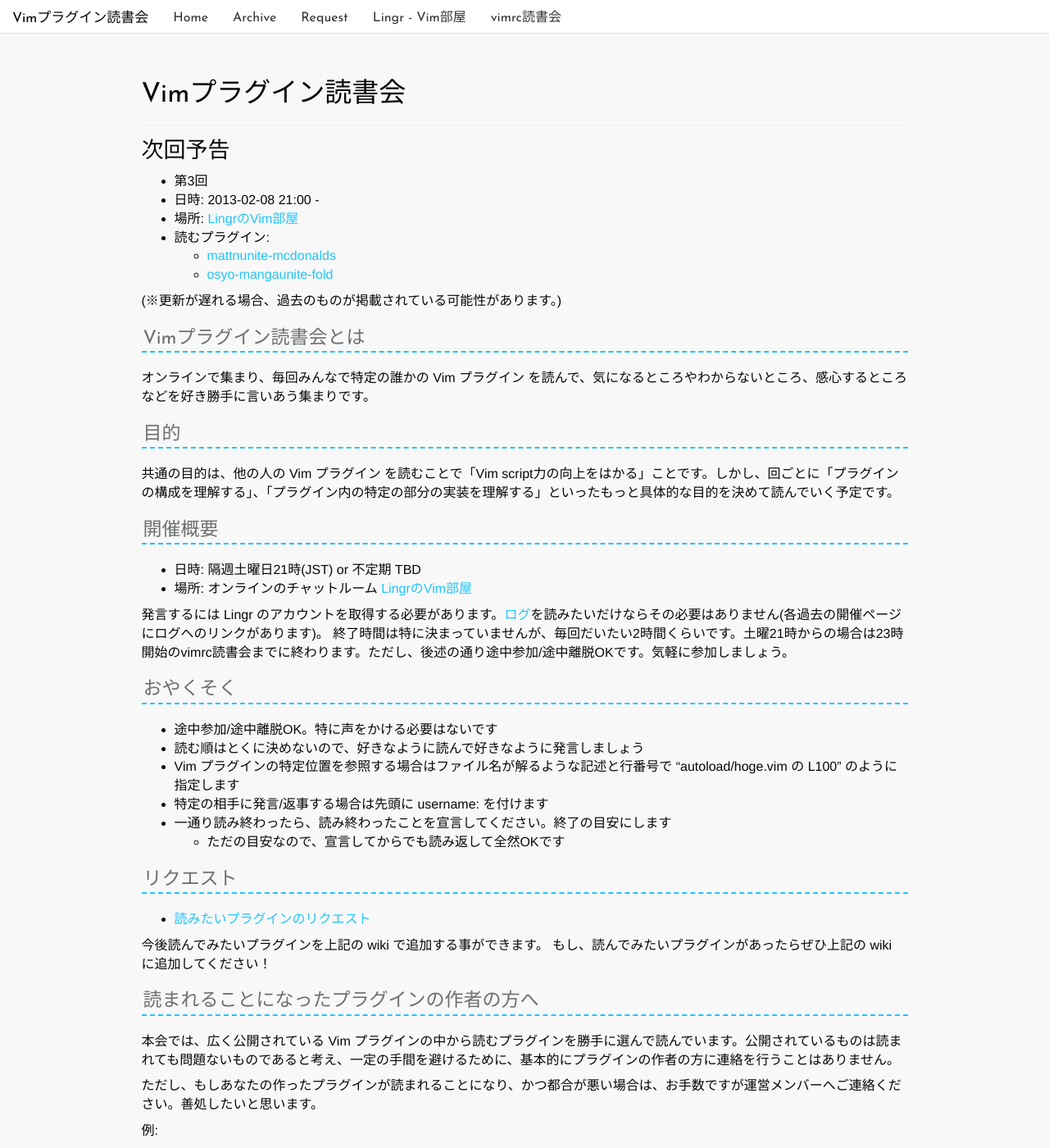
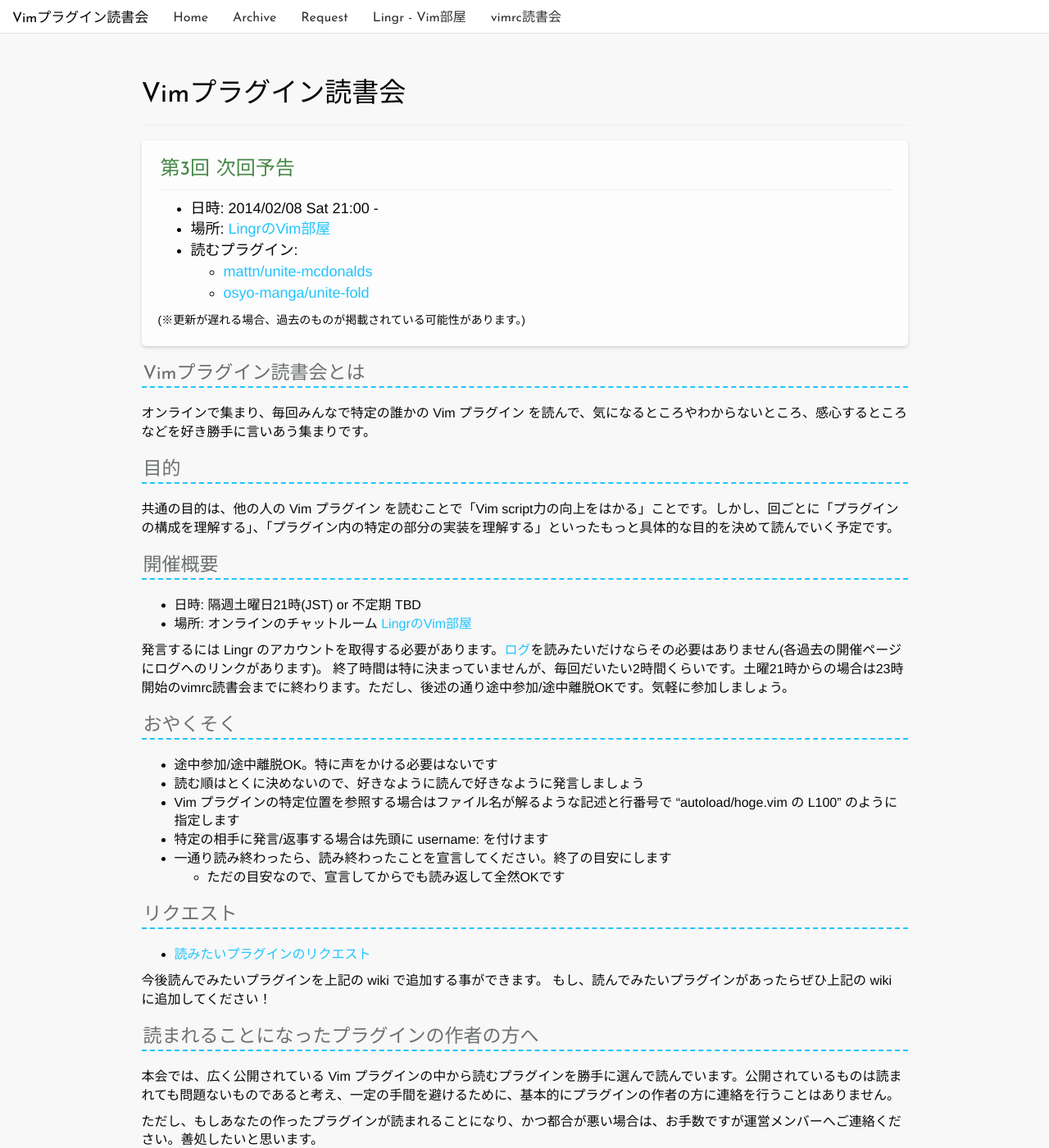
Before and after one commit to haya14busa/reading-vimplugin, a Jekyll site: the page built from index.md, in a window 1280 px wide and 1400 px high. Shown: the whole window at 82% size. Built offline with Jekyll 4.4.1, drawn with Linux system fonts in a browser that asks for light colours; nearby versions of some CDN libraries; Markdown is read by kramdown in place of the engine named in the settings.

Commit message:
Modify next section design
Including fix typo

```diff
--- a/_data/next.yml
+++ b/_data/next.yml
@@ -1,7 +1,7 @@
 # _data/next.yml
 
 id: 3
-date: 2013-02-08 21:00
+date: 2014-02-08 21:00
 plugins:
   - name: unite-mcdonalds
     author: mattn
--- a/css/style.css
+++ b/css/style.css
@@ -41,6 +41,28 @@ h3 {
   border-bottom: 2px dashed #21c4fd;
   padding: 2px;
   margin: 20px 0;
+}
+.white-box {
+  box-shadow: 0 2px 4px rgba(0,0,0,0.15);
+  background-color: #fdfdfd;
+  border-radius: 5px;
+  padding: 20px;
+}
+.white-box h2 {
+  color: #468847;
+  text-shadow: -1px 1px 0 #fff;
+  margin: 5px 0 5px;
+  font-size: 24px;
+  margin: 3px;
+}
+.white-box hr {
+  margin: 10px 0;
+}
+.white-box li {
+  font-size: 18px;
+}
+.caution {
+  font-size: 14px;
 }
 .main table {
   background-color: transparent;
--- a/index.md
+++ b/index.md
@@ -3,22 +3,24 @@ layout: default
 title: Vimプラグイン読書会
 ---
 
-## 次回予告
-{% assign next = site.data.next %}
 
-<ul>
-  <li>第{{ next.id }}回</li>
-  <li>日時: {{ next.date }} -</li>
-  <li>場所: <a href="http://lingr.com/room/vim">LingrのVim部屋</a></li>
-  <li>読むプラグイン:</li>
-    <ul>
-      {% for plugin in next.plugins %}
-      <li><a href="{{ plugin.url }}">{{ plugin.author }}{{ plugin.name }}</a></li>
-      {% endfor %}
-    </ul>
-</ul>
+<div class='next-plugin white-box'>
+  {% assign next = site.data.next %}
+  <h2>第{{ next.id }}回 次回予告</h2>
+  <hr>
+  <ul>
+    <li>日時: <span class='date'>{{ next.date | date: "%Y/%m/%d %a %H:%M" }} -</span></li>
+    <li>場所: <a href="http://lingr.com/room/vim">LingrのVim部屋</a></li>
+    <li>読むプラグイン:</li>
+      <ul>
+        {% for plugin in next.plugins %}
+        <li><a href="{{ plugin.url }}">{{ plugin.author }}/{{ plugin.name }}</a></li>
+        {% endfor %}
+      </ul>
+  </ul>
+  <span class='caution'>(※更新が遅れる場合、過去のものが掲載されている可能性があります。)</span>
+</div>
 
-(※更新が遅れる場合、過去のものが掲載されている可能性があります。)
 
 ### Vimプラグイン読書会とは
 オンラインで集まり、毎回みんなで特定の誰かの Vim プラグイン を読んで、気になるところやわからないところ、感心するところなどを好き勝手に言いあう集まりです。
```
Also changed, not shown: css/style.styl (+21 -1 lines).
